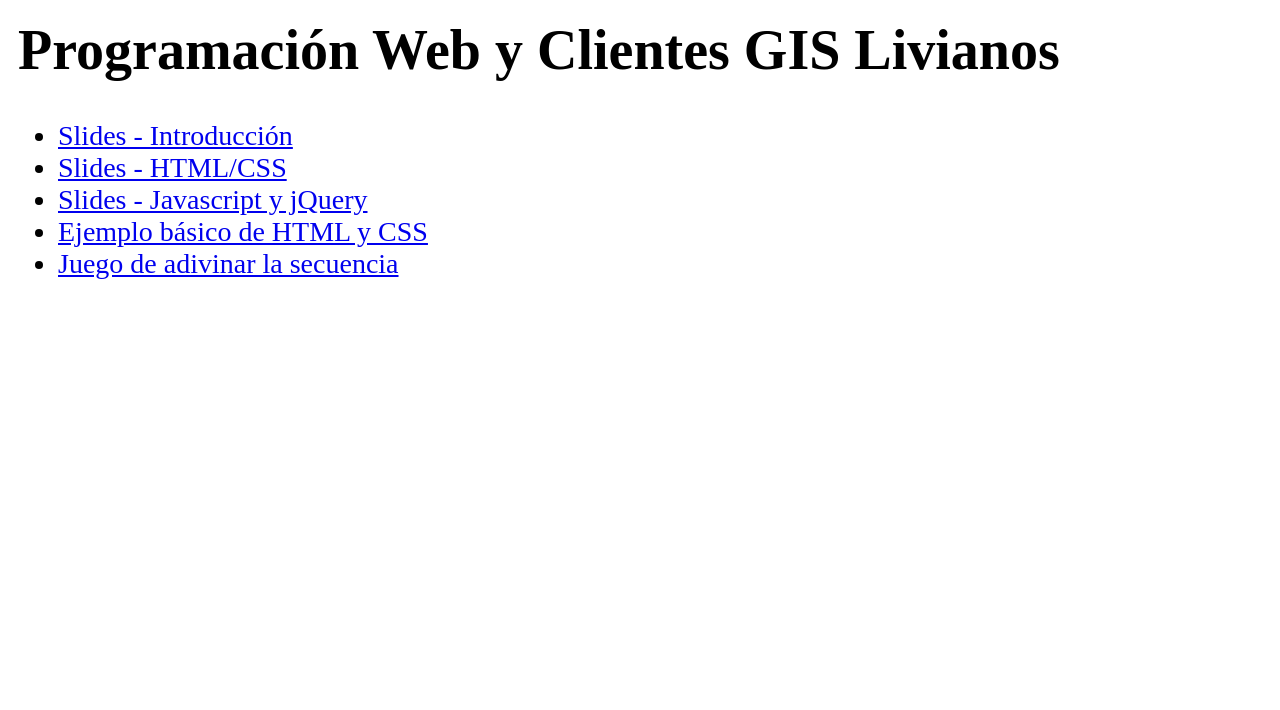
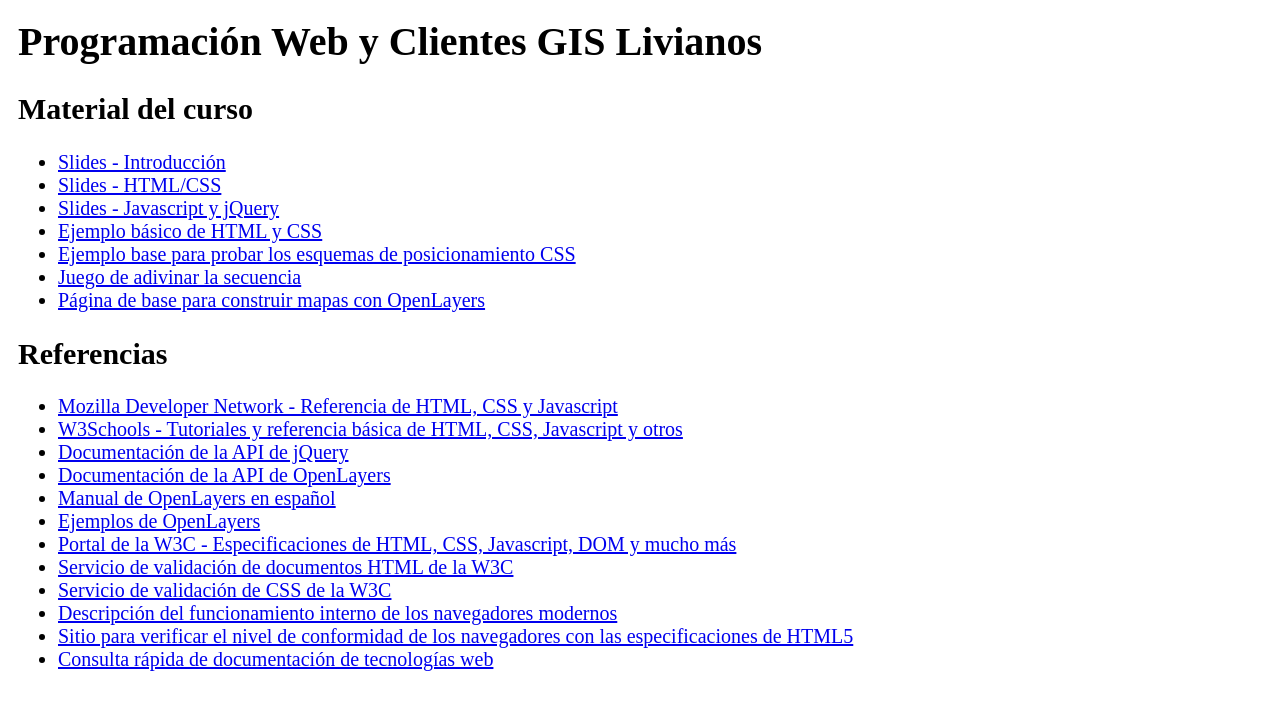
Before and after one commit to ggiraldez/curso-openlayers, a website: page public/index.html in a window 1280 px wide. Drawn offline with Linux system fonts and the light colour scheme.

Commit message:
Template para ejemplos de OpenLayers. Referencias varias.

```diff
--- a/public/index.html
+++ b/public/index.html
@@ -3,7 +3,7 @@
 <title>Programación Web y Clientes GIS Livianos</title>
 <style>
   body {
-    font-size: 28px;
+    font-size: 20px;
     padding: 10px;
   }
   h1 {
@@ -12,10 +12,29 @@
 </style>
 
 <h1>Programación Web y Clientes GIS Livianos</h1>
+<h2>Material del curso</h2>
 <ul>
   <li><a href="slides/intro.html">Slides - Introducción</a>
   <li><a href="slides/htmlcss.html">Slides - HTML/CSS</a>
   <li><a href="slides/jsjquery.html">Slides - Javascript y jQuery</a>
   <li><a href="ejemplos/jquery1.html">Ejemplo básico de HTML y CSS</a>
+  <li><a href="ejemplos/posicionamiento.html">Ejemplo base para probar los esquemas de posicionamiento CSS</a>
   <li><a href="ejemplos/guess.html">Juego de adivinar la secuencia</a>
+  <li><a href="ejemplos/basemapa.html">Página de base para construir mapas con OpenLayers</a>
 </ul>
+
+<h2>Referencias</h2>
+<ul>
+  <li><a href="http://developer.mozilla.org">Mozilla Developer Network - Referencia de HTML, CSS y Javascript</a></li>
+  <li><a href="http://w3schools.com">W3Schools - Tutoriales y referencia básica de HTML, CSS, Javascript y otros</a></li>
+  <li><a href="http://api.jquery.com">Documentación de la API de jQuery</a></li>
+  <li><a href="http://dev.openlayers.org/releases/OpenLayers-2.12/doc/apidocs/files/OpenLayers-js.html">Documentación de la API de OpenLayers</a></li>
+  <li><a href="http://openlayers.ingemoral.es/manualOpenLayers.html">Manual de OpenLayers en español</a></li>
+  <li><a href="http://openlayers.org/dev/examples/">Ejemplos de OpenLayers</a></li>
+  <li><a href="http://www.w3.org/">Portal de la W3C - Especificaciones de HTML, CSS, Javascript, DOM y mucho más</a></li>
+  <li><a href="http://validator.w3.org/">Servicio de validación de documentos HTML de la W3C</a></li>
+  <li><a href="http://jigsaw.w3.org/css-validator/">Servicio de validación de CSS de la W3C</a></li>
+  <li><a href="http://www.html5rocks.com/en/tutorials/internals/howbrowserswork/">Descripción del funcionamiento interno de los navegadores modernos</a></li>
+  <li><a href="http://caniuse.com/">Sitio para verificar el nivel de conformidad de los navegadores con las especificaciones de HTML5</a></li>
+  <li><a href="http://dochub.io/">Consulta rápida de documentación de tecnologías web</a></li>
+</ul>
--- /dev/null
+++ b/shared/ejemplos/basemapa.html
@@ -0,0 +1,30 @@
+<!doctype html>
+<meta charset="utf-8">
+<title>Base para páginas de OpenLayers</title>
+<script src="../libs/jquery-1.8.3.js"></script>
+<script src="../libs/OpenLayers-2.12/OpenLayers.debug.js"></script>
+
+<style>
+  #mapa {
+    width: 600px;
+    height: 400px;
+    border: 1px solid black;
+  }
+</style>
+
+<h1>Mapa simple</h1>
+
+<div id="mapa"><div>
+
+<script>
+  var map;
+  var layer;
+  $(function() {
+    map = new OpenLayers.Map('mapa');
+    layer = new OpenLayers.Layer.WMS("Capa WMS",
+      "http://vmap0.tiles.osgeo.org/wms/vmap0",
+      { layers: 'basic' });
+    map.addLayer(layer);
+    map.zoomToMaxExtent();
+  });
+</script>
```
